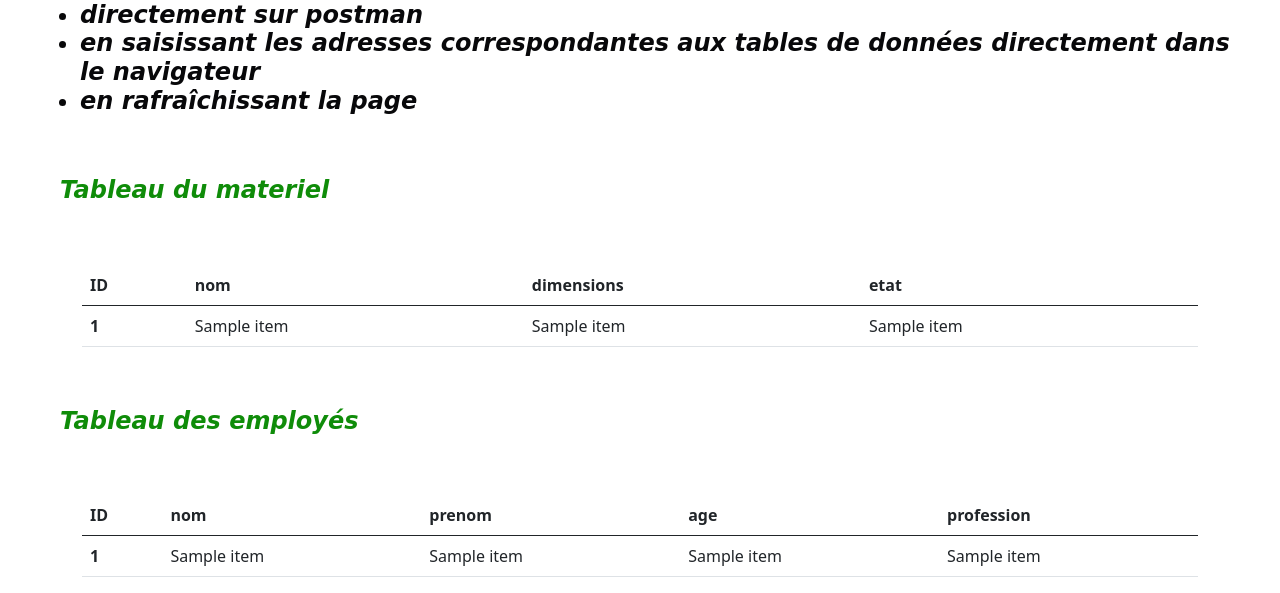
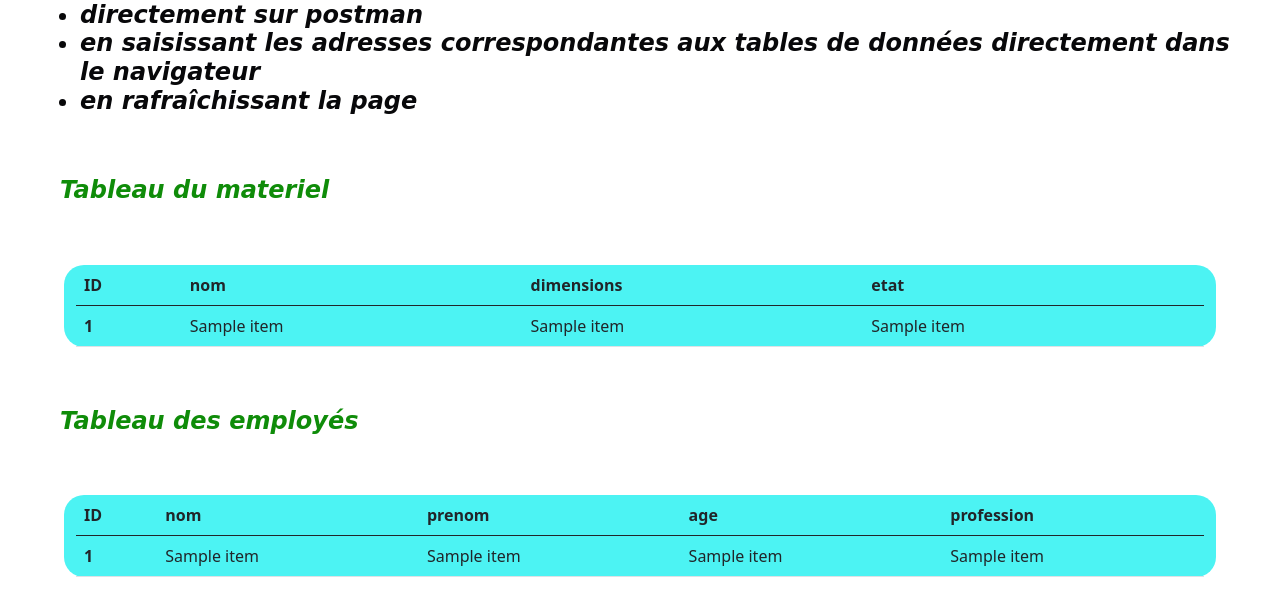
Before and after one commit to rastakoer/CHU_API, a Flask app: page / in a window 1280 px wide. Shown: the part 841-1434 px from the top of the page. Run offline with Flask 2, Linux system fonts and the light colour scheme; tables that the repository leaves empty or names only in its code hold one stand-in row (values such as "Sample post"); a database or web service that is not in the repository returns one stand-in record (values such as "Sample title"); data that the repository does not hold is empty.

Commit message:
modif css

```diff
--- a/app/static/css/style.css
+++ b/app/static/css/style.css
@@ -29,3 +29,10 @@ ul{
     font-weight: bold;
     font-style: italic;
 }
+
+.container-main{
+    margin:0 auto;
+    max-width: 90%;
+    background-color: rgb(76, 243, 243);
+    border-radius: 20px;
+}
```
